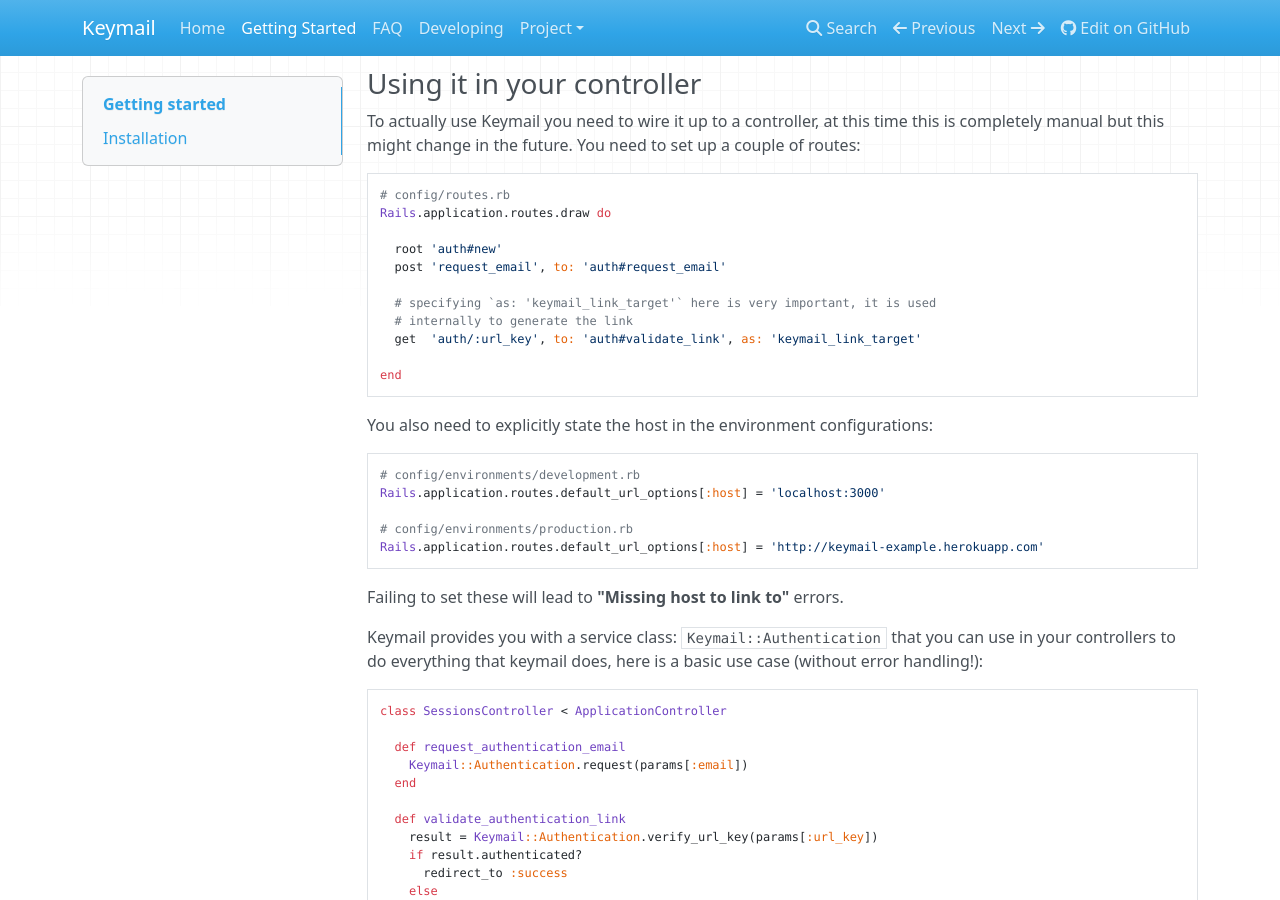
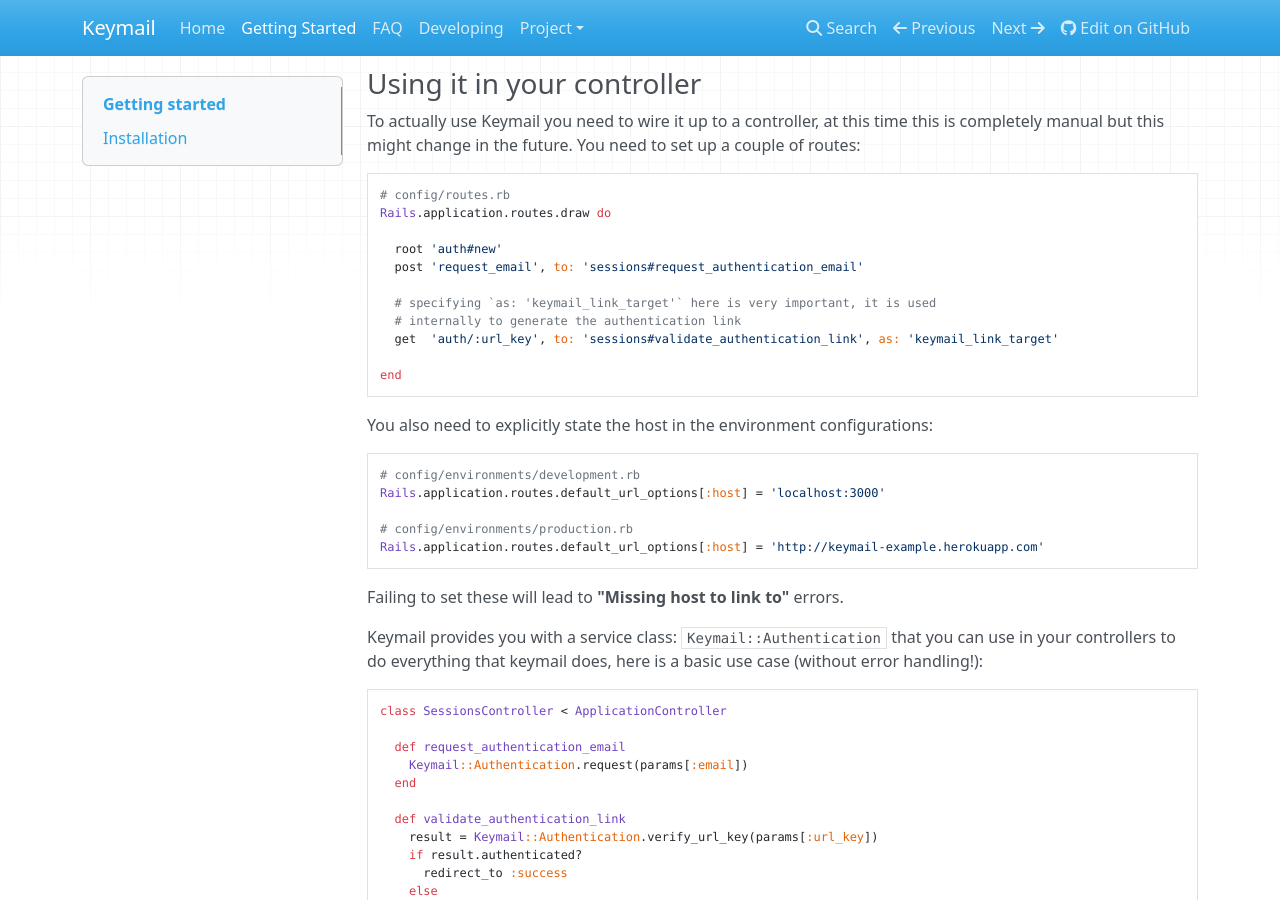
Before and after one commit to jsborjesson/keymail, an MkDocs documentation site: the page built from docs/getting-started.md, in a window 1280 px wide and 900 px high, scrolled down 923 px. Built offline with MkDocs 1.6.1, drawn with Linux system fonts in a browser that asks for light colours; nearby versions of some CDN libraries; old or Windows-style settings are respelled for this version of MkDocs.

Commit message:
Correcting code example

````diff
--- a/docs/getting-started.md
+++ b/docs/getting-started.md
@@ -61,11 +61,11 @@ a couple of routes:
 Rails.application.routes.draw do
 
   root 'auth#new'
-  post 'request_email', to: 'auth#request_email'
+  post 'request_email', to: 'sessions#request_authentication_email'
 
   # specifying `as: 'keymail_link_target'` here is very important, it is used
-  # internally to generate the link
-  get  'auth/:url_key', to: 'auth#validate_link', as: 'keymail_link_target'
+  # internally to generate the authentication link
+  get  'auth/:url_key', to: 'sessions#validate_authentication_link', as: 'keymail_link_target'
 
 end
 ```
````
